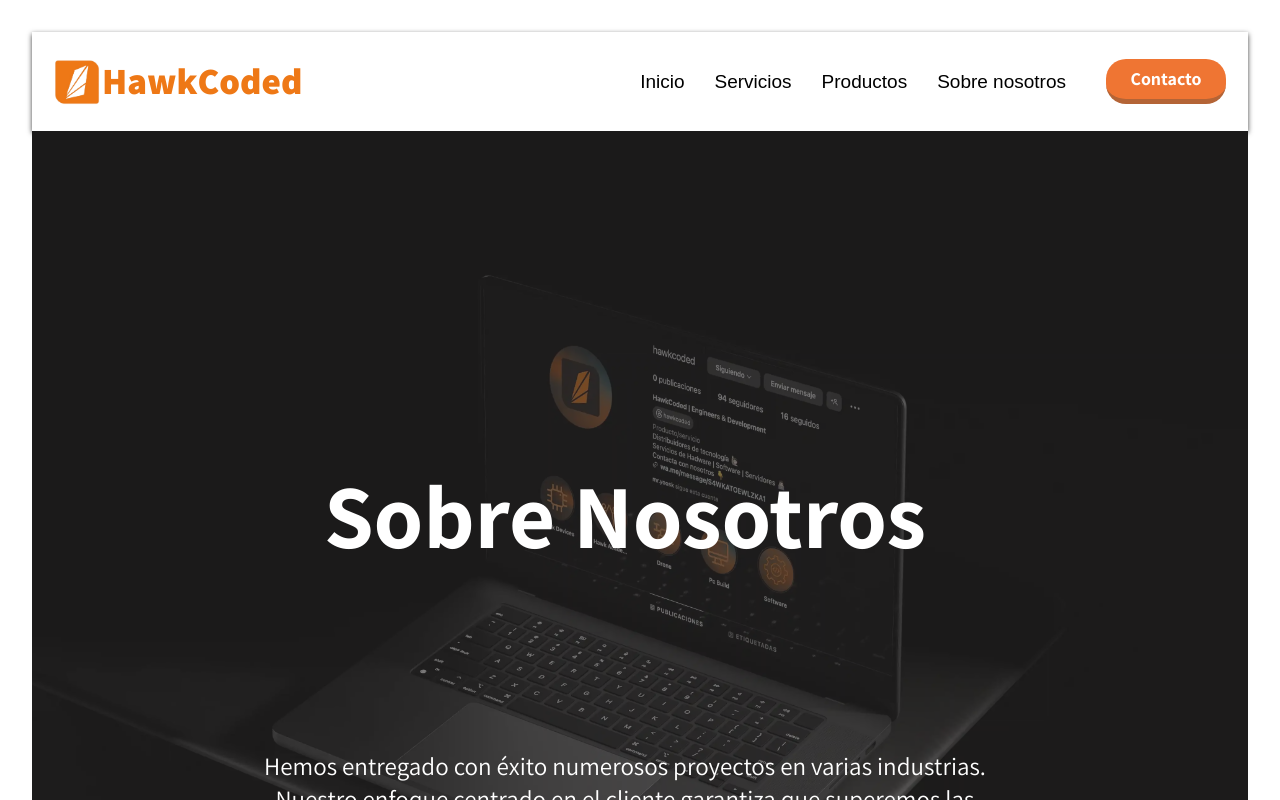
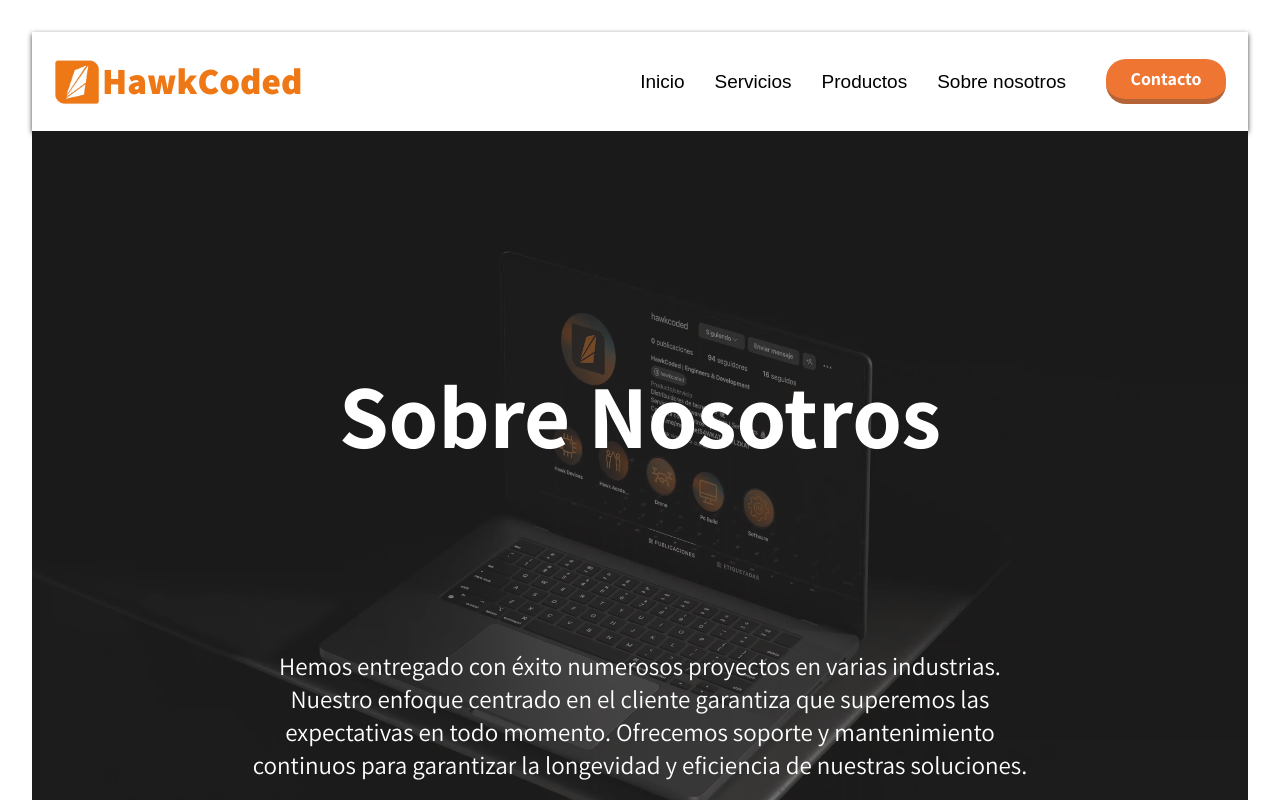
Before and after one commit to sol1217/hawkcoded, a React (Vite) app: page /about in a window 1280 px wide. Shown: the top 800 px of the page. Built offline with nearby package versions, Linux system fonts and the light colour scheme.

Commit message:
resposive

```diff
--- a/src/pages/About/AboutComponents/AboutTitleInfo.tsx/AboutTittleInfo.elements.ts
+++ b/src/pages/About/AboutComponents/AboutTitleInfo.tsx/AboutTittleInfo.elements.ts
@@ -26,7 +26,6 @@ export const ContentWrapper = styled.div`
     flex-direction: column;
     justify-content: center;
     gap: 100px;
-    padding: 100px 30px 30px 0px;
   }
 
   @media (max-width: 600px) {
@@ -55,13 +54,12 @@ export const AboutTitle = styled.h2`
 
 export const AboutInformation = styled.span`
   max-width: 800px;
+  width: 100%;
   font-size: 25px;
   text-align: center;
-  display: flex;
-  justify-content: center;
-  align-items: center;
+  margin: 0 auto;
 
-  @media (max-width: 700px) {
-    width: 90%;
+  @media (max-width: 772px) {
+    max-width: 90%;
   }
 `;
```
